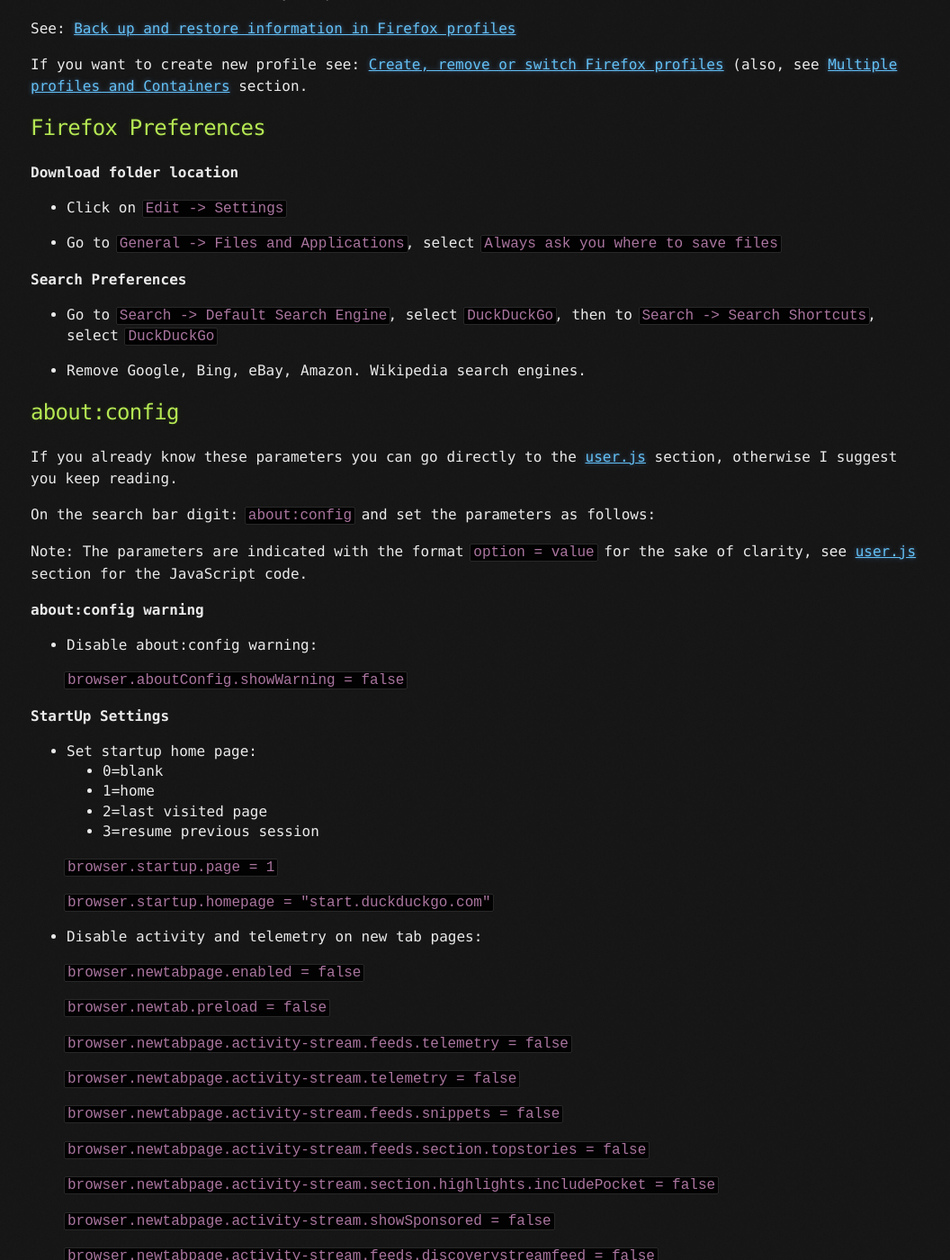
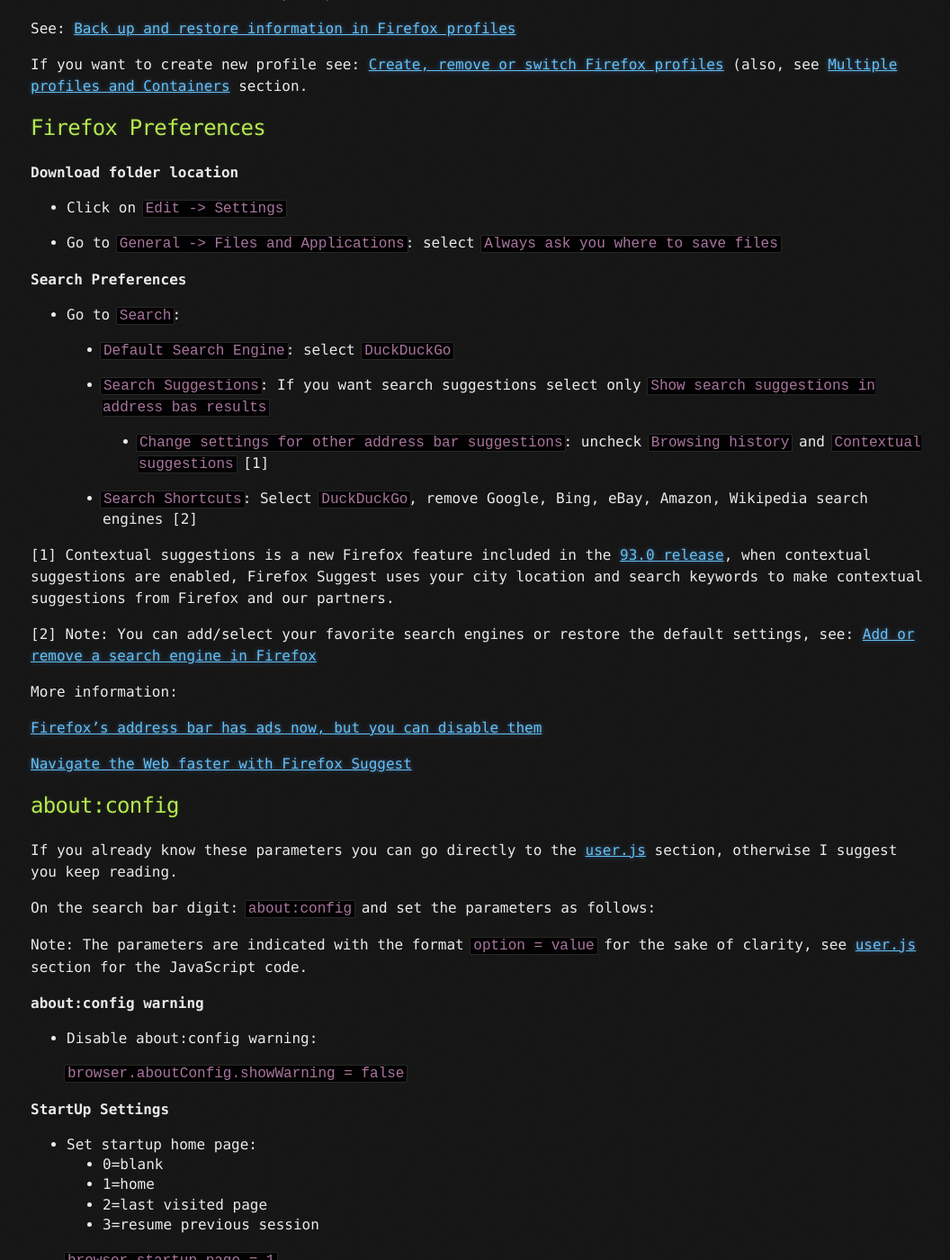
Before and after one commit to brainfucksec/brainfucksec.github.io, a Jekyll site: the page built from _posts/2021-10-03-hardening-firefox-2021.md, in a window 1280 px wide and 1400 px high, scrolled down 1421 px. Shown: the whole window at 90% size, without its empty margins (106-1162 px from the left). Built offline with Jekyll 4.4.1, drawn with Linux system fonts in a browser that asks for light colours; some of the changed text lies outside the part shown.

Commit message:
Update post hardening-firefox-2021

```diff
--- a/_posts/2021-10-03-hardening-firefox-2021.md
+++ b/_posts/2021-10-03-hardening-firefox-2021.md
@@ -59,13 +59,29 @@
 
 * Click on `Edit -> Settings`
 
-* Go to `General -> Files and Applications`, select `Always ask you where to save files`
+* Go to `General -> Files and Applications`: select `Always ask you where to save files`
 
 **Search Preferences**
 
-* Go to `Search -> Default Search Engine`, select `DuckDuckGo`, then to `Search -> Search Shortcuts`, select `DuckDuckGo`
+* Go to `Search`:
 
-* Remove Google, Bing, eBay, Amazon. Wikipedia search engines.
+    * `Default Search Engine`: select `DuckDuckGo`
+
+    * `Search Suggestions`: If you want search suggestions select only `Show search suggestions in address bas results`
+
+        * `Change settings for other address bar suggestions`: uncheck  `Browsing history` and `Contextual suggestions` [1]
+
+    * `Search Shortcuts`: Select `DuckDuckGo`, remove Google, Bing, eBay, Amazon, Wikipedia search engines [2]
+
+[1] Contextual suggestions is a new Firefox feature included in the [93.0 release](https://www.mozilla.org/en-US/firefox/93.0/releasenotes/), when contextual suggestions are enabled, Firefox Suggest uses your city location and search keywords to make contextual suggestions from Firefox and our partners.
+
+[2] Note: You can add/select your favorite search engines or restore the default settings, see: [Add or remove a search engine in Firefox](https://support.mozilla.org/en-US/kb/add-or-remove-search-engine-firefox)
+
+More information:
+
+[Firefox’s address bar has ads now, but you can disable them](https://www.theverge.com/2021/10/7/22715179/firefox-suggest-search-ads-browser)
+
+[Navigate the Web faster with Firefox Suggest](https://support.mozilla.org/en-US/kb/navigate-web-faster-firefox-suggest?as=u&utm_source=inproduct)
 
 ## about:config
 
```
Also changed, not shown: other parts of _posts/2021-10-03-hardening-firefox-2021.md (+2 -2 lines).
